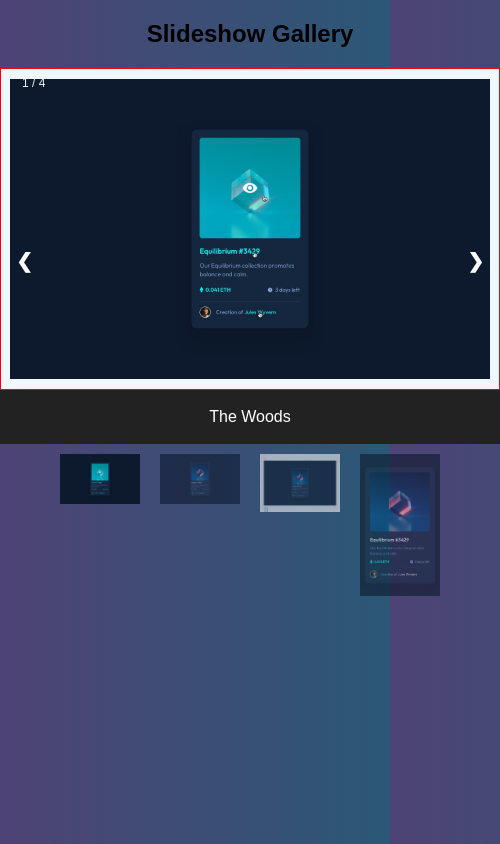
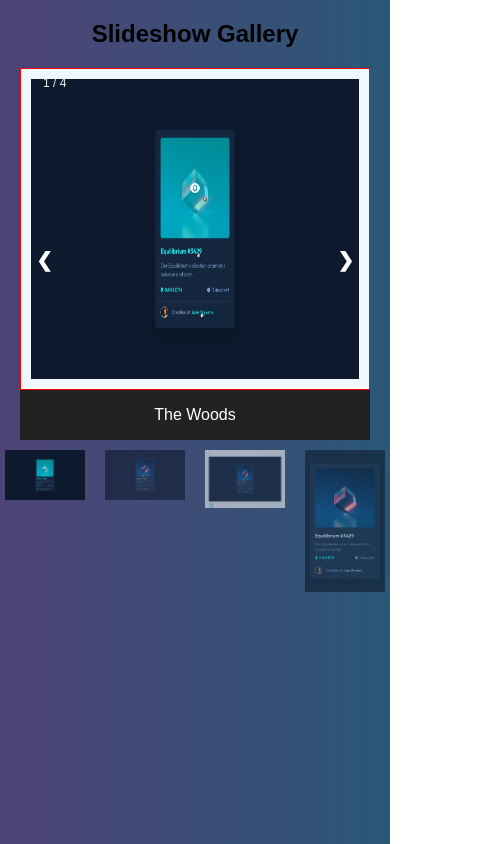
Before and after one commit to steeven-js/Test-gallerie-simple, a plain HTML site: page index.html in a window 390 px wide. Shown: the whole page, 500 px wide, since content can reach past the window. Drawn offline with Linux system fonts and the light colour scheme.

Commit message:
first commit

```diff
--- a/css/gallerie-simple.css
+++ b/css/gallerie-simple.css
@@ -66,6 +66,7 @@ body {
 
   .mySlides img {
     height: 100%;
+    width: 100%;
   }
 
   /* Add a pointer when hovering over the thumbnail images */
@@ -121,7 +122,6 @@ body {
   .caption-container {
     text-align: center;
     background-color: #222;
-    padding: 2px 16px;
     color: white;
     width: 100%;
   }
@@ -157,3 +157,9 @@ body {
 .row img {
   width: 80px;
 }
+
+@media (max-width: 768px)  {
+  .container-gallerie {
+    width: 350px;
+}
+}
```
